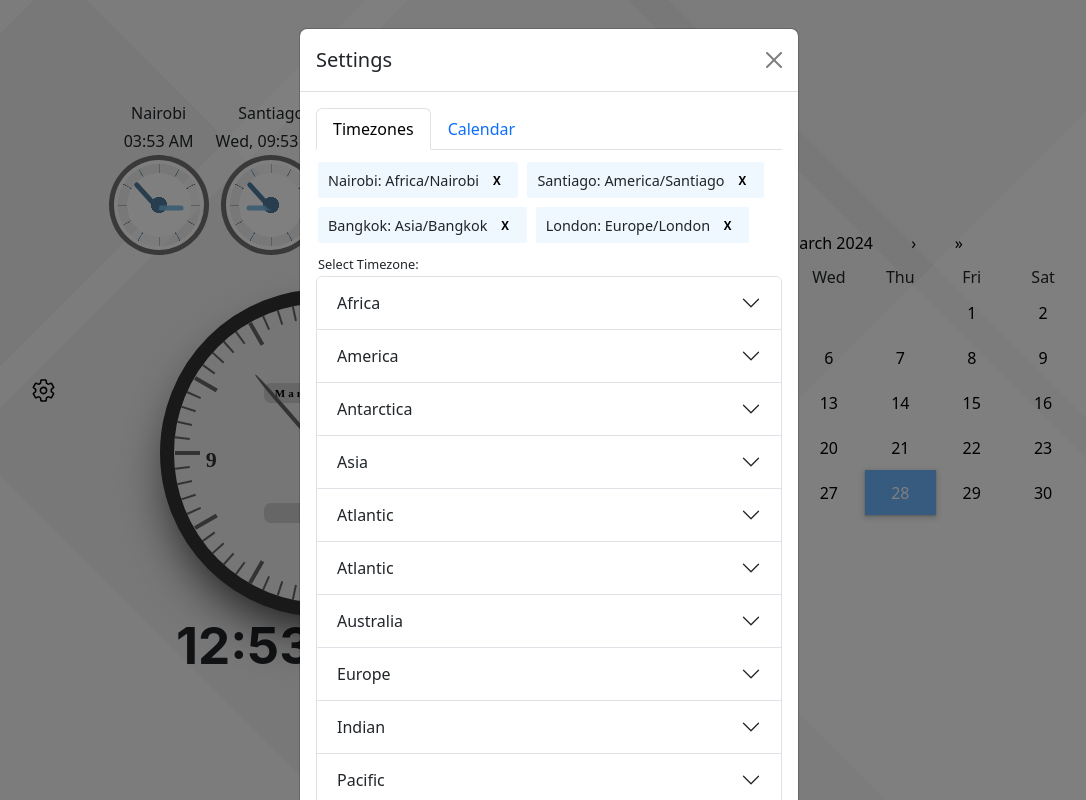
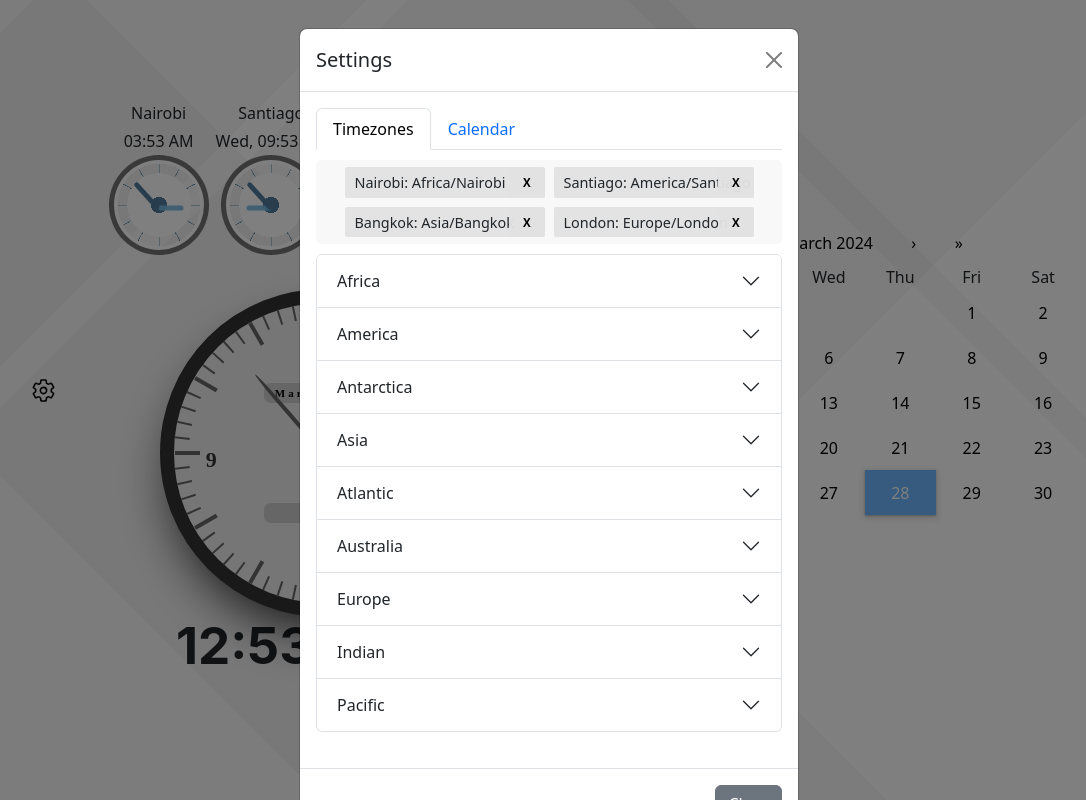
Before and after one commit to BrianWahinya/react-clock, a React (Vite) app: page / in a window 1280 px wide. Both pictures are taken after a click on the button 134 px from the left and 390 px from the top of the page. Shown: the whole page, without its empty margins (91-1177 px from the left). Built offline with nearby package versions, Linux system fonts and the light colour scheme.

Commit message:
Display onhover selected timezone full-text slide in the timezone-selector. Removed default box-shadow accordion-timezone

```diff
--- a/src/features/Settings/TimezoneSelector/SelectedTimezone.jsx
+++ b/src/features/Settings/TimezoneSelector/SelectedTimezone.jsx
@@ -4,11 +4,16 @@ const SelectedTimezone = () => {
   const { selectedTimezones, removeTimezone } = useMainContext();
   return (
     <div className="selector-selected-timezones">
+      {(!selectedTimezones || selectedTimezones.length < 1) &&
+        "No timezone selected"}
       {selectedTimezones.map((zone) => {
         const { id, city, value } = zone;
         return (
           <p key={id}>
-            {city}: {value}
+            <span className="p-text">
+              {city}: {value}
+            </span>
+
             <button
               key={id}
               onClick={() => removeTimezone(value)}
--- a/src/features/Settings/TimezoneSelector/TimezoneSelector.jsx
+++ b/src/features/Settings/TimezoneSelector/TimezoneSelector.jsx
@@ -7,7 +7,6 @@ const TimezoneSelector = () => {
   return (
     <div className="timezone-selector">
       <SelectedTimezone />
-      <p className="pLabel">Select Timezone: </p>
       <TimezoneSelectorAccordion />
     </div>
   );
--- a/src/features/Settings/TimezoneSelector/css/timezone-selector.css
+++ b/src/features/Settings/TimezoneSelector/css/timezone-selector.css
@@ -1,3 +1,12 @@
+button.accordion-button {
+  outline: 0;
+  box-shadow: none;
+}
+button.accordion-button:focus, button.accordion-button:focus-visible {
+  outline: 0;
+  box-shadow: none;
+}
+
 .accordion-body {
   max-height: 300px;
   overflow: auto;
@@ -39,8 +48,12 @@
   display: flex;
   flex-direction: row;
   flex-wrap: wrap;
+  justify-content: center;
   gap: 5px;
   margin-bottom: 10px;
+  background-color: rgba(247, 247, 247, 0.853);
+  padding: 5px;
+  border-radius: 5px;
 }
 .selector-selected-timezones::-webkit-scrollbar-track {
   -webkit-box-shadow: inset 0 0 6px rgba(0, 0, 0, 0.3);
@@ -57,36 +70,81 @@
   background-image: -webkit-gradient(linear, left bottom, left top, color-stop(0.24, rgb(119, 119, 119)), color-stop(0.72, rgb(158, 158, 158)), color-stop(0.86, rgb(125, 125, 125)));
 }
 .selector-selected-timezones p {
-  width: -moz-fit-content;
-  width: fit-content;
-  padding: 2px 4px 2px 10px;
+  width: 200px;
+  padding: 4px 4px 4px 10px;
   margin: 2px;
   font-size: 0.9em !important;
-  background-color: aliceblue;
+  background-color: rgba(226, 226, 226, 0.9098039216);
   vertical-align: middle;
   display: flex;
   flex-direction: row;
   flex-wrap: nowrap;
-  justify-content: center;
+  justify-content: left;
   align-items: center;
   border-top: 1px solid transparent;
   border-radius: 2px;
+  transition: all 400ms;
+  position: relative;
+  overflow: hidden;
+}
+.selector-selected-timezones p::after {
+  content: "";
+  background: rgba(200, 200, 200, 0.9098039216);
+  display: block;
+  position: absolute;
+  padding-top: 300%;
+  padding-left: 350%;
+  margin-left: -20px !important;
+  margin-top: -120%;
+  opacity: 0;
+  transition: all 0.8s;
+}
+.selector-selected-timezones p:active:after {
+  padding: 0;
+  margin: 0;
+  opacity: 1;
+  transition: 0s;
+}
+.selector-selected-timezones p .p-text {
+  width: -moz-fit-content;
+  width: fit-content;
+  text-wrap: nowrap;
+  white-space: nowrap;
+  flex-grow: 1;
+  z-index: 1;
+}
+.selector-selected-timezones p .p-text:hover {
+  animation: slide 3s linear backwards;
+  width: -moz-max-content;
+  width: max-content;
+}
+@keyframes slide {
+  0% {
+    transform: translateX(0);
+  }
+  100% {
+    transform: translateX(-60%);
+  }
 }
 .selector-selected-timezones p:hover {
   cursor: default;
-  border-top: 1px solid rgba(0, 0, 186, 0.927);
 }
 .selector-selected-timezones p button {
-  background: none;
+  position: absolute;
+  right: 0;
+  background-color: rgba(226, 226, 226, 0.9568627451);
   font-weight: bold;
   font-size: 0.8em;
   border: none;
+  border-radius: 0;
   transition: all 300ms;
   text-align: center;
   vertical-align: middle;
+  z-index: 2;
 }
 .selector-selected-timezones p button:hover {
   border: none;
   color: red;
+  background-color: rgba(212, 212, 212, 0.9568627451);
   transition: all 300ms;
 }
--- a/src/helpers/timezones.js
+++ b/src/helpers/timezones.js
@@ -381,22 +381,16 @@ export const timezones = [
       { id: 1, city: "Azores", tz: "Atlantic/Azores" },
       { id: 2, city: "Bermuda", tz: "Atlantic/Bermuda" },
       { id: 3, city: "Madeira", tz: "Atlantic/Madeira" },
+      { id: 4, city: "Cape_Verde", tz: "Atlantic/Cape_Verde" },
+      { id: 5, city: "Canary", tz: "Atlantic/Canary" },
+      { id: 6, city: "Stanley", tz: "Atlantic/Stanley" },
+      { id: 7, city: "Faroe", tz: "Atlantic/Faroe" },
+      { id: 8, city: "South_Georgia", tz: "Atlantic/South_Georgia" },
+      { id: 9, city: "Reykjavik", tz: "Atlantic/Reykjavik" },
     ],
   },
   {
     id: 9,
-    continent: "Atlantic",
-    cities: [
-      { id: 1, city: "Cape_Verde", tz: "Atlantic/Cape_Verde" },
-      { id: 2, city: "Canary", tz: "Atlantic/Canary" },
-      { id: 3, city: "Stanley", tz: "Atlantic/Stanley" },
-      { id: 4, city: "Faroe", tz: "Atlantic/Faroe" },
-      { id: 5, city: "South_Georgia", tz: "Atlantic/South_Georgia" },
-      { id: 6, city: "Reykjavik", tz: "Atlantic/Reykjavik" },
-    ],
-  },
-  {
-    id: 10,
     continent: "Indian",
     cities: [
       { id: 1, city: "Cocos", tz: "Indian/Cocos" },
```
